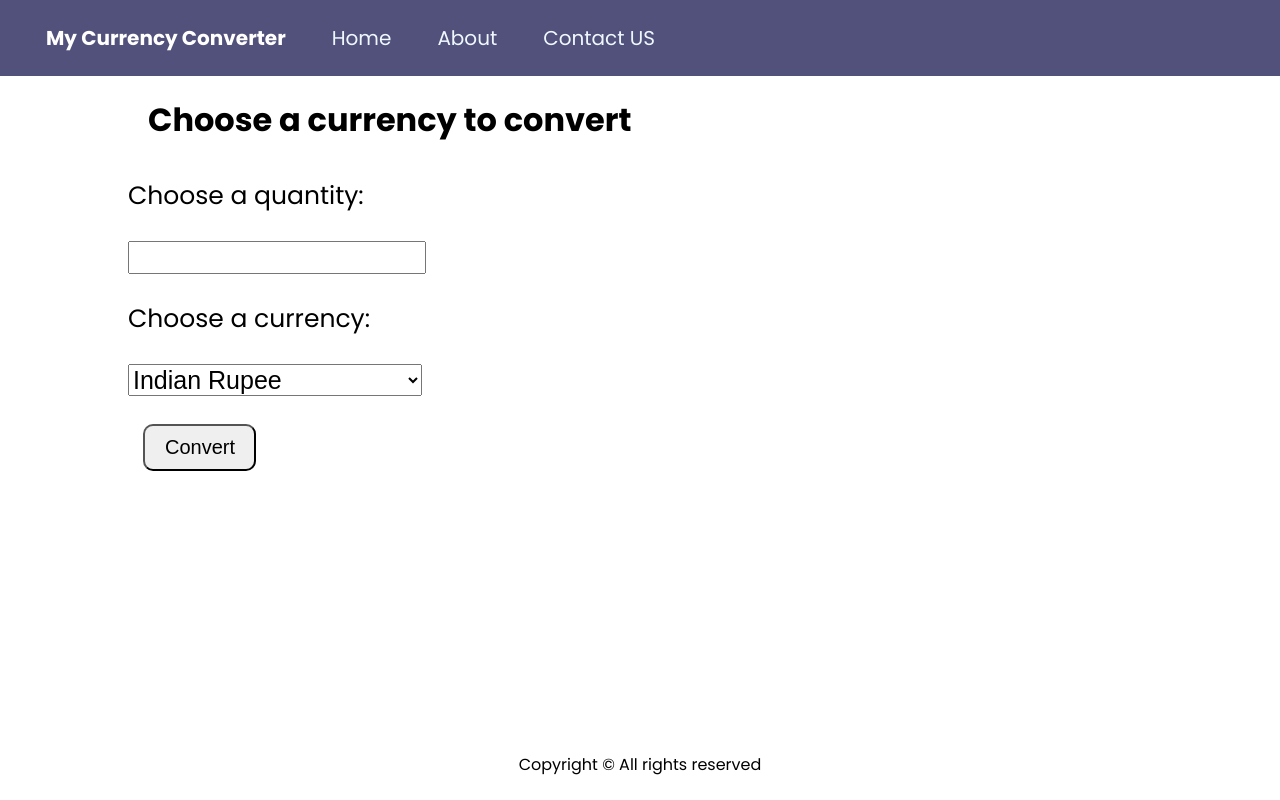
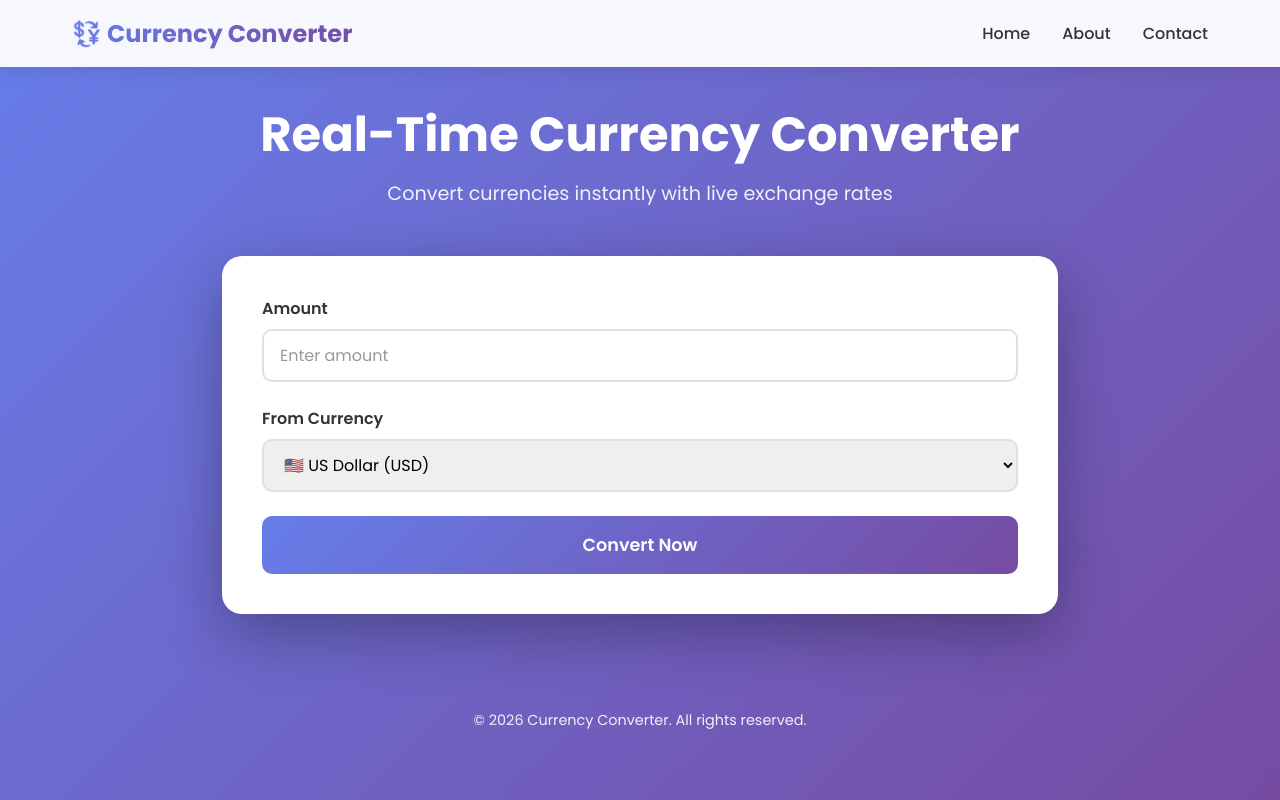
Before and after one commit to Hassan110Hussain/currency-convertor, a website: page index.html in a window 1280 px wide. Drawn offline with Linux system fonts and the light colour scheme.

Commit message:
feat(ui): redesign currency converter interface and add backend server
- Restructure HTML markup with semantic navbar and hero section
- Add Express.js backend server with CORS and environment configuration
- Expand currency options from 3 to 6 with country flag emojis
- Enhance form layout with grouped inputs and improved styling classes
- Update table structure with better accessibility and visual hierarchy
- Improve loading and error message UX with emoji indicators
- Fix relative stylesheet path for proper asset loading
- Add npm dependencies (express, cors, dotenv) with lock file
- Refactor footer with semantic markup and updated copyright year

```diff
--- a/index.html
+++ b/index.html
@@ -4,50 +4,71 @@
     <meta charset="UTF-8">
     <meta name="viewport" content="width=device-width, initial-scale=1.0">
     <title>Currency Converter</title>
-    <link rel="stylesheet" href="/style.css">
+    <link rel="stylesheet" href="style.css">
 </head>
 <body>
-    <nav>
-        <div class="logo">
-            My Currency Converter
+    <nav class="navbar">
+        <div class="nav-container">
+            <div class="logo">💱 Currency Converter</div>
+            <ul class="nav-links">
+                <li><a href="#home">Home</a></li>
+                <li><a href="#about">About</a></li>
+                <li><a href="#contact">Contact</a></li>
+            </ul>
         </div>
-        <ul>
-            <li><a href="/home">Home</a></li>
-            <li><a href="/about">About</a></li>
-            <li><a href="/contact">Contact US</a></li>
-        </ul>
     </nav>
 
     <div class="container">
-        <h1>Choose a currency to convert</h1>
-        <form>
-            <label for="quantity">Choose a quantity:</label>
-            <input type="number" id="quantity" name="quantity" min="1" required>
-            <label for="currency">Choose a currency:</label>
-            <select id="currency" name="currency"><option value="INR">Indian Rupee</option><option value="USD">US Dollar</option><option value="EUR">Euro</option></select>
-            <button class="btn" type="submit">Convert</button>
-            <div class="loading" id="loading">Loading...</div>
+        <div class="hero">
+            <h1>Real-Time Currency Converter</h1>
+            <p>Convert currencies instantly with live exchange rates</p>
+        </div>
+
+        <div class="converter-card">
+            <form class="converter-form">
+                <div class="form-group">
+                    <label for="quantity">Amount</label>
+                    <input type="number" id="quantity" name="quantity" min="1" placeholder="Enter amount" required>
+                </div>
+
+                <div class="form-group">
+                    <label for="currency">From Currency</label>
+                    <select id="currency" name="currency">
+                        <option value="USD">🇺🇸 US Dollar (USD)</option>
+                        <option value="EUR">🇪🇺 Euro (EUR)</option>
+                        <option value="INR">🇮🇳 Indian Rupee (INR)</option>
+                        <option value="GBP">🇬🇧 British Pound (GBP)</option>
+                        <option value="JPY">🇯🇵 Japanese Yen (JPY)</option>
+                        <option value="AUD">🇦🇺 Australian Dollar (AUD)</option>
+                    </select>
+                </div>
+
+                <button class="btn btn-convert" type="submit">Convert Now</button>
+                <div class="loading" id="loading">⏳ Loading exchange rates...</div>
                 <div class="error" id="error"></div>
             </form>
+        </div>
+
         <div class="output">
+            <h2>Conversion Results</h2>
+            <div class="table-wrapper">
                 <table>
-                <caption class="CCT">Converted Currency Table</caption>
                     <thead>
                         <tr>
                             <th>Currency</th>
-                        <th>Currency Code</th>
-                        <th>Value</th>
+                            <th>Code</th>
+                            <th>Converted Amount</th>
                         </tr>
                     </thead>
                     <tbody>
-
                     </tbody>
                 </table>
             </div>
         </div>
+    </div>
 
-    <footer>
-        Copyright &copy; All rights reserved
+    <footer class="footer">
+        <p>&copy; 2026 Currency Converter. All rights reserved.</p>
     </footer>
     <script src="script.js"></script>
 </body>
--- a/script.js
+++ b/script.js
@@ -1,5 +1,3 @@
-console.log("Curr Conv");
-
 const populate = async (value, currency) => {
   const loadingEl = document.getElementById("loading");
   const errorEl = document.getElementById("error");
@@ -10,9 +8,7 @@ const populate = async (value, currency) => {
     errorEl.style.display = "none";
     errorEl.textContent = "";
 
-    const apiKey = import.meta.env.VITE_CURRENCY_API_KEY;
-    const url = `https://api.currencyapi.com/v3/latest?apikey=${apiKey}&base_currency=${currency}`;
-    const response = await fetch(url);
+    const response = await fetch(`/api/convert?baseCurrency=${currency}`);
 
     if (!response.ok) {
       throw new Error("Failed to fetch currency data");
@@ -29,7 +25,7 @@ const populate = async (value, currency) => {
       myStr += `<tr>
         <td>${key}</td>
         <td>${rJson["data"][key]["code"]}</td>
-        <td>${Math.round(rJson["data"][key]["value"] * value)}</td>
+        <td>${(rJson["data"][key]["value"] * value).toFixed(2)}</td>
       </tr>`;
     }
 
@@ -47,23 +43,25 @@ const populate = async (value, currency) => {
   }
 };
 
-const btn = document.querySelector(".btn");
+document.addEventListener("DOMContentLoaded", () => {
+  const form = document.querySelector(".converter-form");
   const quantityInput = document.querySelector("input[name='quantity']");
   const currencySelect = document.querySelector("select[name='currency']");
+  const errorEl = document.getElementById("error");
 
-btn.addEventListener("click", (e) => {
+  form.addEventListener("submit", (e) => {
     e.preventDefault();
 
     const value = quantityInput.value.trim();
     const currency = currencySelect.value;
 
-  // Validation
     if (!value || value <= 0) {
-    document.getElementById("error").textContent = "Please enter a valid quantity";
-    document.getElementById("error").style.display = "block";
+      errorEl.textContent = "Please enter a valid quantity";
+      errorEl.style.display = "block";
       document.querySelector(".output").style.display = "none";
       return;
     }
 
     populate(parseInt(value), currency);
   });
+});
--- a/style.css
+++ b/style.css
@@ -1,127 +1,306 @@
-@import url("https://fonts.googleapis.com/css2?family=Poppins:ital,wght@0,100;0,200;0,300;0,400;0,500;0,600;0,700;0,800;0,900;1,100;1,200;1,300;1,400;1,500;1,600;1,700;1,800;1,900&display=swap");
+@import url("https://fonts.googleapis.com/css2?family=Poppins:ital,wght@0,100;0,200;0,300;0,400;0,500;0,600;0,700;0,800;0,900&display=swap");
 
 * {
   margin: 0;
   padding: 0;
+  box-sizing: border-box;
 }
 
-nav {
-  color: white;
+body {
   font-family: "Poppins", sans-serif;
-  display: flex;
-  font-size: 20px;
-  background-color: rgba(4, 4, 64, 0.692);
-  padding: 23px;
+  background: linear-gradient(135deg, #667eea 0%, #764ba2 100%);
+  min-height: 100vh;
+  color: #333;
 }
 
-nav ul li a {
-  text-decoration: none;
-  color: aliceblue;
-  transition: all;
-  transition-duration: 500ms;
+/* Navbar */
+.navbar {
+  background: rgba(255, 255, 255, 0.95);
+  backdrop-filter: blur(10px);
+  box-shadow: 0 2px 20px rgba(0, 0, 0, 0.1);
+  position: sticky;
+  top: 0;
+  z-index: 100;
 }
 
-nav ul li a:hover {
-  text-decoration: none;
-  color: blueviolet;
-}
-
-nav ul li {
-  list-style: none;
-  margin: 0 23px;
-}
-
-nav ul {
+.nav-container {
+  max-width: 1200px;
+  margin: 0 auto;
   display: flex;
+  justify-content: space-between;
+  align-items: center;
+  padding: 1rem 2rem;
 }
 
 .logo {
-  display: flex;
-  justify-content: center;
-  align-items: center;
-  margin: 0 23px;
-  font-weight: bolder;
+  font-size: 24px;
+  font-weight: 700;
+  background: linear-gradient(135deg, #667eea 0%, #764ba2 100%);
+  -webkit-background-clip: text;
+  -webkit-text-fill-color: transparent;
+  background-clip: text;
 }
 
-.container {
-  min-height: 82vh;
-  font-family: "Poppins", sans-serif;
-  max-width: 80vw;
-  margin: auto;
+.nav-links {
+  display: flex;
+  list-style: none;
+  gap: 2rem;
 }
 
-.container h1 {
-  margin: 20px;
+.nav-links a {
+  text-decoration: none;
+  color: #333;
+  font-weight: 500;
+  transition: color 0.3s ease;
 }
 
-.container form input[type="number"],
-select,
-label {
-  font-size: 25px;
-  margin: 13px 0;
-  width: 23vw;
+.nav-links a:hover {
+  color: #667eea;
 }
 
-.container form {
+/* Container */
+.container {
+  max-width: 900px;
+  margin: 0 auto;
+  padding: 2rem;
+}
+
+.hero {
+  text-align: center;
+  color: white;
+  margin-bottom: 3rem;
+  animation: slideDown 0.6s ease;
+}
+
+.hero h1 {
+  font-size: 3rem;
+  margin-bottom: 0.5rem;
+  font-weight: 700;
+}
+
+.hero p {
+  font-size: 1.2rem;
+  opacity: 0.9;
+}
+
+/* Converter Card */
+.converter-card {
+  background: white;
+  border-radius: 20px;
+  padding: 2.5rem;
+  box-shadow: 0 20px 60px rgba(0, 0, 0, 0.3);
+  margin-bottom: 2rem;
+  animation: slideUp 0.6s ease;
+}
+
+.converter-form {
   display: flex;
   flex-direction: column;
+  gap: 1.5rem;
 }
 
-.btn {
-  width: 113px;
-  padding: 10px 20px;
-  margin: 15px;
-  border-radius: 10px;
-  font-size: 20px;
-  cursor: pointer;
+.form-group {
+  display: flex;
+  flex-direction: column;
+  gap: 0.5rem;
 }
 
-.CCT {
-  font-weight: bolder;
+.form-group label {
+  font-weight: 600;
+  color: #333;
+  font-size: 1rem;
 }
 
-.output table {
-  width: 50vw;
-  text-align: center;
-  border: 2px solid black;
-  border-collapse: collapse;
-  font-size: 20px;
+.form-group input,
+.form-group select {
+  padding: 0.75rem 1rem;
+  border: 2px solid #e0e0e0;
+  border-radius: 10px;
+  font-size: 1rem;
+  font-family: "Poppins", sans-serif;
+  transition: all 0.3s ease;
 }
 
-.output table th,
-.output table td {
-  border: 1px solid black;
-  padding: 10px;
+.form-group input:focus,
+.form-group select:focus {
+  outline: none;
+  border-color: #667eea;
+  box-shadow: 0 0 0 3px rgba(102, 126, 234, 0.1);
 }
 
-.output {
-  display: none;
-  margin-top: 30px;
+.form-group input::placeholder {
+  color: #999;
 }
 
+/* Button */
+.btn {
+  padding: 0.75rem 1.5rem;
+  border: none;
+  border-radius: 10px;
+  font-size: 1rem;
+  font-weight: 600;
+  cursor: pointer;
+  transition: all 0.3s ease;
+  font-family: "Poppins", sans-serif;
+}
+
+.btn-convert {
+  background: linear-gradient(135deg, #667eea 0%, #764ba2 100%);
+  color: white;
+  padding: 1rem;
+  font-size: 1.1rem;
+}
+
+.btn-convert:hover {
+  transform: translateY(-2px);
+  box-shadow: 0 10px 25px rgba(102, 126, 234, 0.4);
+}
+
+.btn-convert:active {
+  transform: translateY(0);
+}
+
+/* Loading & Error */
 .loading {
   display: none;
-  color: #04044a;
-  font-size: 18px;
-  margin-top: 15px;
-  font-weight: bold;
+  text-align: center;
+  color: #667eea;
+  font-weight: 600;
+  padding: 1rem;
+  animation: pulse 1.5s infinite;
 }
 
 .error {
   display: none;
-  color: red;
-  font-size: 18px;
-  margin-top: 15px;
-  font-weight: bold;
+  background: #fee;
+  color: #c33;
+  padding: 1rem;
+  border-radius: 10px;
+  border-left: 4px solid #c33;
+  font-weight: 500;
 }
 
-@media (max-width: 600px) {
-  body {
-    font-size: 18px;
+/* Output Table */
+.output {
+  background: white;
+  border-radius: 20px;
+  padding: 2.5rem;
+  box-shadow: 0 20px 60px rgba(0, 0, 0, 0.3);
+  display: none;
+  animation: slideUp 0.6s ease;
+}
+
+.output h2 {
+  margin-bottom: 1.5rem;
+  color: #333;
+  font-size: 1.5rem;
+}
+
+.table-wrapper {
+  overflow-x: auto;
+}
+
+.output table {
+  width: 100%;
+  border-collapse: collapse;
+  font-size: 1rem;
+}
+
+.output table thead {
+  background: linear-gradient(135deg, #667eea 0%, #764ba2 100%);
+  color: white;
+}
+
+.output table th {
+  padding: 1rem;
+  text-align: left;
+  font-weight: 600;
+}
+
+.output table td {
+  padding: 1rem;
+  border-bottom: 1px solid #e0e0e0;
+}
+
+.output table tbody tr:hover {
+  background: #f5f5f5;
+  transition: background 0.2s ease;
+}
+
+.output table tbody tr:last-child td {
+  border-bottom: none;
+}
+
+/* Footer */
+.footer {
+  text-align: center;
+  color: white;
+  padding: 2rem;
+  font-size: 0.9rem;
+  opacity: 0.9;
+}
+
+/* Animations */
+@keyframes slideDown {
+  from {
+    opacity: 0;
+    transform: translateY(-20px);
+  }
+  to {
+    opacity: 1;
+    transform: translateY(0);
   }
 }
 
-footer {
-  text-align: center;
-  font-family: "Poppins", sans-serif;
+@keyframes slideUp {
+  from {
+    opacity: 0;
+    transform: translateY(20px);
+  }
+  to {
+    opacity: 1;
+    transform: translateY(0);
+  }
 }
+
+@keyframes pulse {
+  0%, 100% {
+    opacity: 1;
+  }
+  50% {
+    opacity: 0.5;
+  }
+}
+
+/* Responsive */
+@media (max-width: 768px) {
+  .hero h1 {
+    font-size: 2rem;
+  }
+
+  .hero p {
+    font-size: 1rem;
+  }
+
+  .nav-links {
+    gap: 1rem;
+  }
+
+  .container {
+    padding: 1rem;
+  }
+
+  .converter-card,
+  .output {
+    padding: 1.5rem;
+  }
+
+  .output table {
+    font-size: 0.9rem;
+  }
+
+  .output table th,
+  .output table td {
+    padding: 0.75rem;
+  }
+}
```
Also changed, not shown: package.json (added, +15 -0 lines), server.js (added, +43 -0 lines), 1 other file. Lines whose indentation alone changed are shown as unchanged.
